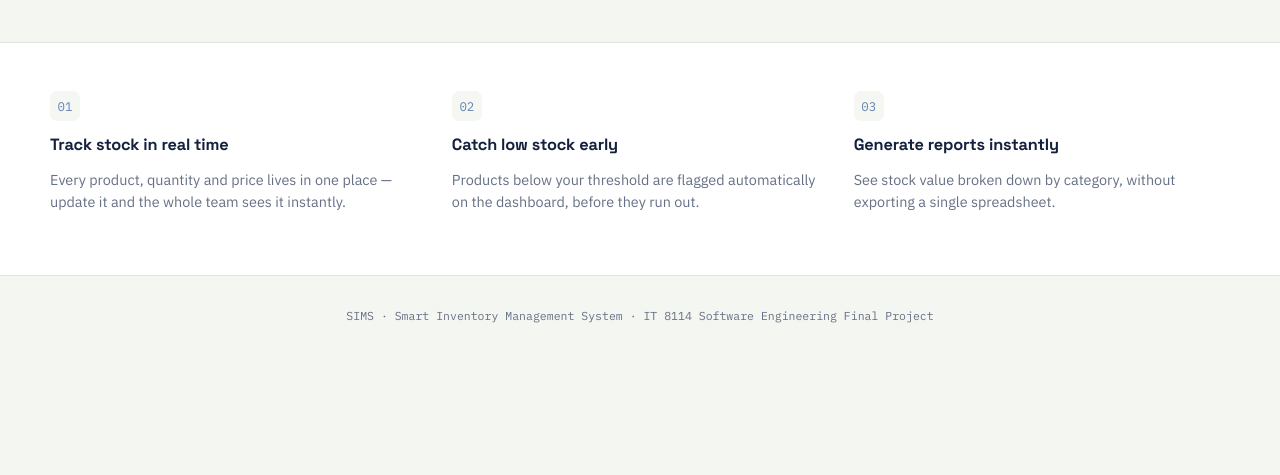
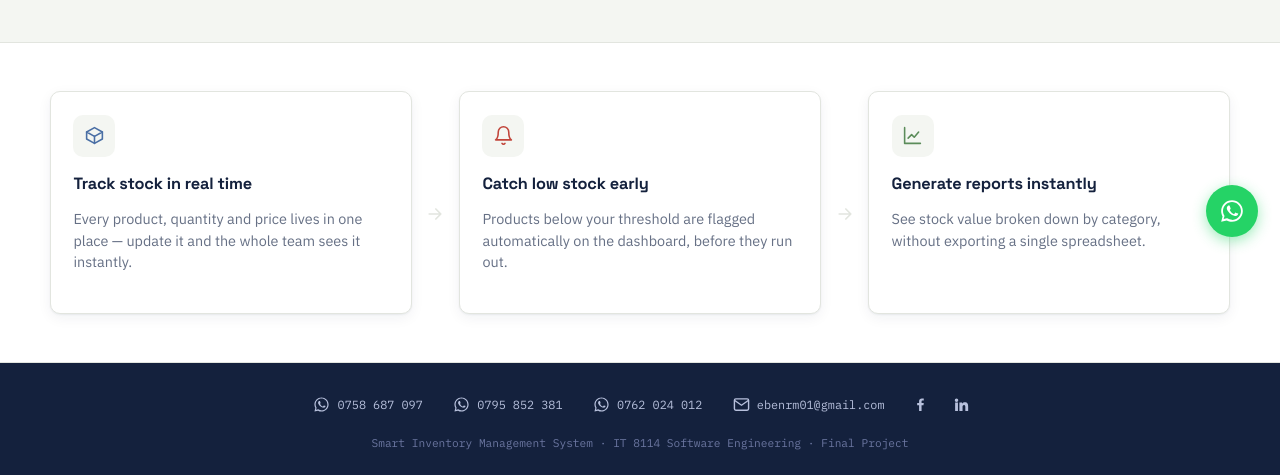
Before and after one commit to Ebencode-x/sims, a website: page public/index.html in a window 1280 px wide. Shown: the part 541-1016 px from the top of the page. Before the commit the page ends 896 px from the top, so only its background shows below. Drawn offline with Linux system fonts and the light colour scheme.

Commit message:
Redesign footer (dark theme) and feature section (icons + flow arrows instead of numbers)

```diff
--- a/public/css/style.css
+++ b/public/css/style.css
@@ -572,6 +572,14 @@
     .form-grid {
         grid-template-columns: 1fr;
     }
+
+    .feature-grid {
+        flex-direction: column;
+    }
+
+    .feature-arrow {
+        display: none;
+    }
 }
 
 @media (prefers-reduced-motion: reduce) {
@@ -685,23 +693,55 @@
 .feature-grid {
     max-width: 1180px;
     margin: 0 auto;
-    display: grid;
-    grid-template-columns: repeat(auto-fit, minmax(240px, 1fr));
-    gap: 1.6rem;
+    display: flex;
+    align-items: stretch;
+    gap: 0.6rem;
 }
 
-.feature-card .nav-icon {
+.feature-card {
+    flex: 1;
+    padding: 1.4rem 1.4rem 1.6rem;
+    transition: transform 0.2s ease, box-shadow 0.2s ease;
+}
+
+.feature-card:hover {
+    transform: translateY(-5px);
+    box-shadow: 0 8px 22px rgba(20, 33, 61, 0.1);
+}
+
+.feature-icon {
     display: inline-flex;
     align-items: center;
     justify-content: center;
-    width: 30px;
-    height: 30px;
-    border-radius: 7px;
+    width: 42px;
+    height: 42px;
+    border-radius: 10px;
     background: var(--paper);
-    font-family: var(--font-data);
-    font-size: 0.78rem;
     color: var(--steel);
-    margin-bottom: 0.8rem;
+    margin-bottom: 1rem;
+}
+
+.feature-icon svg {
+    width: 21px;
+    height: 21px;
+}
+
+.feature-card:nth-child(3) .feature-icon { color: var(--rust); }
+.feature-card:nth-child(5) .feature-icon { color: var(--moss); }
+
+.feature-arrow {
+    display: flex;
+    align-items: center;
+    justify-content: center;
+    color: var(--line);
+    width: 28px;
+    flex-shrink: 0;
+    padding-top: 1.4rem;
+}
+
+.feature-arrow svg {
+    width: 20px;
+    height: 20px;
 }
 
 .feature-card h3 {
@@ -826,3 +866,91 @@
         display: none;
     }
 }
+
+/* =========================================================
+   Footer social row + floating WhatsApp bubble
+   ========================================================= */
+
+.page-footer, .landing-footer {
+    background: var(--ink);
+    padding: 0;
+}
+
+.footer-inner {
+    display: flex;
+    flex-direction: column;
+    align-items: center;
+    gap: 0.9rem;
+    padding: 1.6rem 1.5rem;
+}
+
+.footer-social {
+    display: flex;
+    flex-wrap: wrap;
+    justify-content: center;
+    align-items: center;
+    gap: 0.5rem;
+}
+
+.social-link {
+    display: inline-flex;
+    align-items: center;
+    gap: 0.45rem;
+    color: #b7c0dc;
+    font-family: var(--font-data);
+    font-size: 0.74rem;
+    padding: 0.45rem 0.7rem;
+    border-radius: 20px;
+    transition: color 0.15s ease, background 0.15s ease;
+}
+
+.social-link:hover {
+    color: #ffffff;
+    background: var(--ink-soft);
+}
+
+.social-link svg {
+    width: 17px;
+    height: 17px;
+    flex-shrink: 0;
+}
+
+.social-link.icon-only {
+    padding: 0.5rem;
+}
+
+.social-link.icon-only span {
+    display: none;
+}
+
+.footer-copy {
+    font-family: var(--font-data);
+    font-size: 0.7rem;
+    color: #6b76a0;
+}
+
+.whatsapp-bubble {
+    position: fixed;
+    bottom: 1.4rem;
+    right: 1.4rem;
+    width: 52px;
+    height: 52px;
+    border-radius: 50%;
+    background: #25d366;
+    color: #ffffff;
+    display: flex;
+    align-items: center;
+    justify-content: center;
+    box-shadow: 0 4px 14px rgba(37, 211, 102, 0.45);
+    z-index: 40;
+    transition: transform 0.15s ease;
+}
+
+.whatsapp-bubble svg {
+    width: 26px;
+    height: 26px;
+}
+
+.whatsapp-bubble:hover {
+    transform: scale(1.08);
+}
--- a/public/index.html
+++ b/public/index.html
@@ -48,20 +48,36 @@
 
     <section class="feature-strip">
         <div class="feature-grid">
-            <div class="feature-card">
-                <div class="nav-icon">01</div>
+            <div class="card feature-card">
+                <div class="feature-icon">
+                    <svg viewBox="0 0 24 24" fill="none" stroke="currentColor" stroke-width="1.8" stroke-linecap="round" stroke-linejoin="round"><path d="M21 8l-9-5-9 5 9 5 9-5z"/><path d="M3 8v8l9 5 9-5V8"/><path d="M12 13v8"/></svg>
+                </div>
                 <h3>Track stock in real time</h3>
                 <p>Every product, quantity and price lives in one place —
                     update it and the whole team sees it instantly.</p>
             </div>
-            <div class="feature-card">
-                <div class="nav-icon">02</div>
+
+            <div class="feature-arrow">
+                <svg viewBox="0 0 24 24" fill="none" stroke="currentColor" stroke-width="2" stroke-linecap="round" stroke-linejoin="round"><path d="M5 12h14M13 6l6 6-6 6"/></svg>
+            </div>
+
+            <div class="card feature-card">
+                <div class="feature-icon">
+                    <svg viewBox="0 0 24 24" fill="none" stroke="currentColor" stroke-width="1.8" stroke-linecap="round" stroke-linejoin="round"><path d="M18 8a6 6 0 10-12 0c0 7-3 9-3 9h18s-3-2-3-9"/><path d="M13.7 21a2 2 0 01-3.4 0"/></svg>
+                </div>
                 <h3>Catch low stock early</h3>
                 <p>Products below your threshold are flagged automatically
                     on the dashboard, before they run out.</p>
             </div>
-            <div class="feature-card">
-                <div class="nav-icon">03</div>
+
+            <div class="feature-arrow">
+                <svg viewBox="0 0 24 24" fill="none" stroke="currentColor" stroke-width="2" stroke-linecap="round" stroke-linejoin="round"><path d="M5 12h14M13 6l6 6-6 6"/></svg>
+            </div>
+
+            <div class="card feature-card">
+                <div class="feature-icon">
+                    <svg viewBox="0 0 24 24" fill="none" stroke="currentColor" stroke-width="1.8" stroke-linecap="round" stroke-linejoin="round"><path d="M3 3v18h18"/><path d="M7 15l4-4 3 3 5-6"/></svg>
+                </div>
                 <h3>Generate reports instantly</h3>
                 <p>See stock value broken down by category, without
                     exporting a single spreadsheet.</p>
@@ -69,9 +85,12 @@
         </div>
     </section>
 
-    <footer class="landing-footer">
-        SIMS &middot; Smart Inventory Management System &middot; IT 8114 Software Engineering Final Project
-    </footer>
+    <footer class="landing-footer" id="page-footer"></footer>
+
+    <script src="js/contact.js"></script>
+    <script>
+        document.getElementById("page-footer").innerHTML = renderFooterHTML();
+    </script>
 
 </body>
 
--- a/public/js/components.js
+++ b/public/js/components.js
@@ -67,7 +67,7 @@
     const footer = document.getElementById("page-footer");
     if (!footer) return;
 
-    footer.innerHTML = `Smart Inventory Management System &middot; built on Node.js, Express &amp; SQLite`;
+    footer.innerHTML = renderFooterHTML();
 }
 
 document.addEventListener("DOMContentLoaded", () => {
--- /dev/null
+++ b/public/js/contact.js
@@ -0,0 +1,54 @@
+// Centralized contact details so they only need to be updated in one place.
+
+const CONTACT = {
+    email: "ebenrm01@gmail.com",
+    whatsapp: [
+        { label: "0758 687 097", number: "255758687097" },
+        { label: "0795 852 381", number: "255795852381" },
+        { label: "0762 024 012", number: "255762024012" }
+    ]
+};
+
+const ICONS = {
+    whatsapp: `<svg width="16" height="16" viewBox="0 0 24 24" fill="currentColor"><path d="M17.5 14.4c-.3-.1-1.6-.8-1.9-.9-.2-.1-.4-.1-.6.1-.2.3-.7.9-.8 1-.2.2-.3.2-.5.1-.3-.1-1.2-.4-2.2-1.4-.8-.7-1.4-1.6-1.5-1.9-.2-.3 0-.5.1-.6.1-.1.3-.3.4-.5.1-.1.2-.3.2-.4.1-.2 0-.4 0-.5-.1-.1-.6-1.5-.8-2-.2-.5-.4-.4-.6-.4h-.5c-.2 0-.5.1-.7.3-.2.3-.9.9-.9 2.1 0 1.2.9 2.4 1 2.6.1.2 1.8 2.8 4.4 3.9.6.3 1.1.4 1.5.5.6.2 1.2.2 1.6.1.5-.1 1.6-.6 1.8-1.3.2-.6.2-1.2.2-1.3-.1-.1-.3-.2-.6-.3z"/><path d="M12 2C6.5 2 2 6.5 2 12c0 1.8.5 3.5 1.3 5L2 22l5.1-1.3c1.4.8 3.1 1.2 4.9 1.2 5.5 0 10-4.5 10-10S17.5 2 12 2zm0 18c-1.6 0-3.1-.4-4.4-1.2l-.3-.2-3 .8.8-2.9-.2-.3C4.2 15 3.7 13.5 3.7 12c0-4.6 3.7-8.3 8.3-8.3s8.3 3.7 8.3 8.3-3.7 8.3-8.3 8.3z"/></svg>`,
+    mail: `<svg width="16" height="16" viewBox="0 0 24 24" fill="none" stroke="currentColor" stroke-width="2"><rect x="2" y="4" width="20" height="16" rx="2"/><path d="M2 6l10 7 10-7"/></svg>`,
+    facebook: `<svg width="16" height="16" viewBox="0 0 24 24" fill="currentColor"><path d="M13.5 21v-8h2.7l.4-3.1h-3.1V8c0-.9.2-1.5 1.5-1.5h1.6V3.7C15.9 3.6 15 3.5 13.9 3.5c-2.3 0-3.9 1.4-3.9 4v2.4H7.3V13h2.7v8h3.5z"/></svg>`,
+    linkedin: `<svg width="16" height="16" viewBox="0 0 24 24" fill="currentColor"><path d="M4.98 3.5a2.5 2.5 0 11-.02 5 2.5 2.5 0 01.02-5zM3 9h4v12H3zM9 9h3.8v1.7h.05c.53-1 1.83-2 3.77-2 4.03 0 4.78 2.65 4.78 6.1V21H17.4v-5.4c0-1.3-.02-3-1.82-3-1.82 0-2.1 1.4-2.1 2.9V21H9z"/></svg>`
+};
+
+function renderFooterHTML() {
+    const whatsappLinks = CONTACT.whatsapp.map(w => `
+        <a href="https://wa.me/${w.number}" target="_blank" rel="noopener" class="social-link" title="WhatsApp ${w.label}">
+            ${ICONS.whatsapp}<span>${w.label}</span>
+        </a>
+    `).join("");
+
+    return `
+        <div class="footer-inner">
+            <div class="footer-social">
+                ${whatsappLinks}
+                <a href="mailto:${CONTACT.email}" class="social-link" title="Email">
+                    ${ICONS.mail}<span>${CONTACT.email}</span>
+                </a>
+                <a href="#" class="social-link icon-only" title="Facebook">${ICONS.facebook}</a>
+                <a href="#" class="social-link icon-only" title="LinkedIn">${ICONS.linkedin}</a>
+            </div>
+            <div class="footer-copy">
+                Smart Inventory Management System &middot; IT 8114 Software Engineering &middot; Final Project
+            </div>
+        </div>
+    `;
+}
+
+function injectWhatsAppBubble() {
+    const bubble = document.createElement("a");
+    bubble.href = `https://wa.me/${CONTACT.whatsapp[0].number}`;
+    bubble.target = "_blank";
+    bubble.rel = "noopener";
+    bubble.className = "whatsapp-bubble";
+    bubble.title = "Chat with us on WhatsApp";
+    bubble.innerHTML = ICONS.whatsapp;
+    document.body.appendChild(bubble);
+}
+
+document.addEventListener("DOMContentLoaded", injectWhatsAppBubble);
```
Also changed, not shown: public/add-product.html (+1 -0 lines), public/dashboard.html (+1 -0 lines), public/login.html (+6 -0 lines), public/products.html (+1 -0 lines), public/register.html (+6 -0 lines), public/reports.html (+1 -0 lines).
